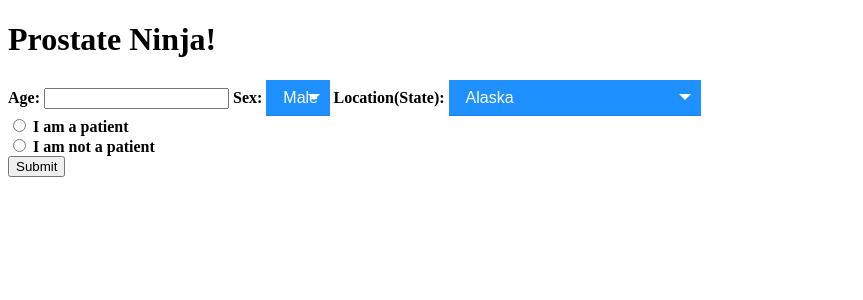
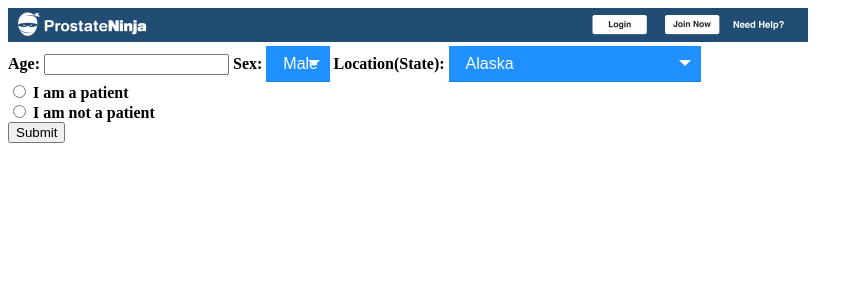
Before and after one commit to avinashupadhya99/Prostate-Ninja, a Flask app: page / in a window 1280 px wide. Shown: the top 300 px of the page, without its empty margins (0-863 px from the left). Run offline with Flask 2, Linux system fonts and the light colour scheme.

Commit message:
Add navigation bar image

```diff
--- a/app/templates/index.html
+++ b/app/templates/index.html
@@ -5,7 +5,7 @@
   <meta name="viewport" content="width=device-width,initial-scale=1" />
   <link rel="stylesheet" href="../static/css/style.css" />
   <body>
-    <h1>Prostate Ninja!</h1>
+    <img src = ../static/header.png>
     <form action="/" method="POST">
       <label for="age">Age:</label>
       <input type="number" name="age" />
```
Also changed, not shown: app/static/Header.png (added).
